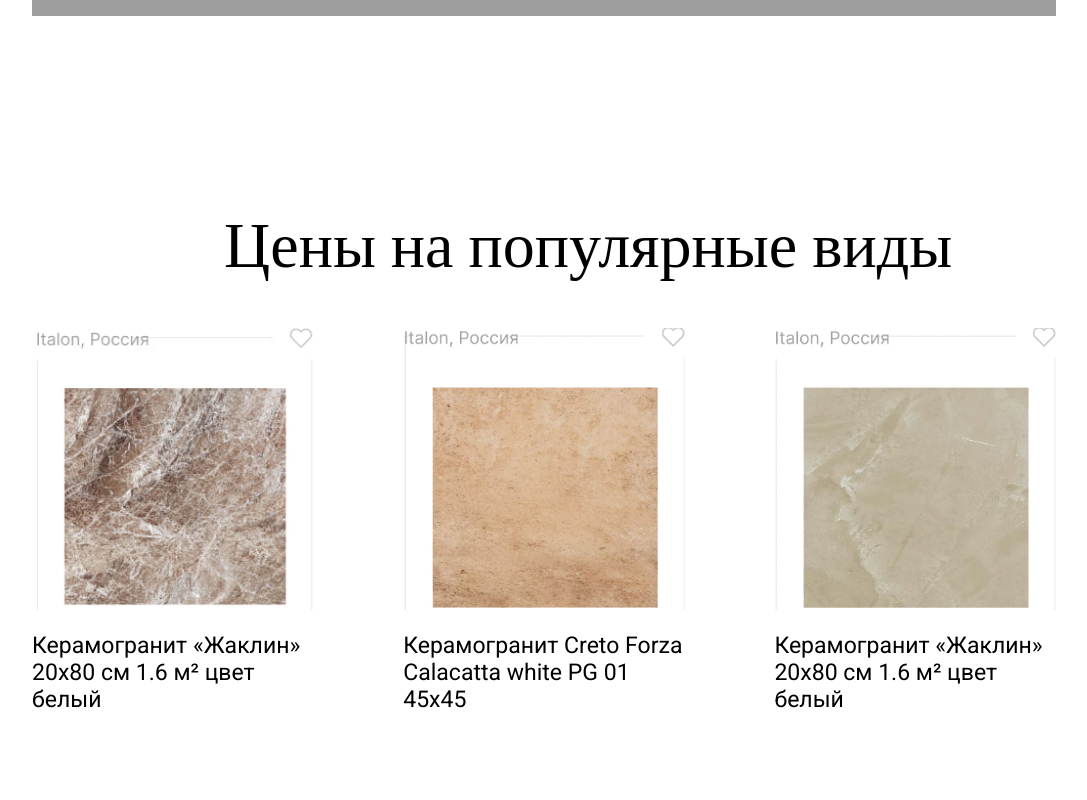
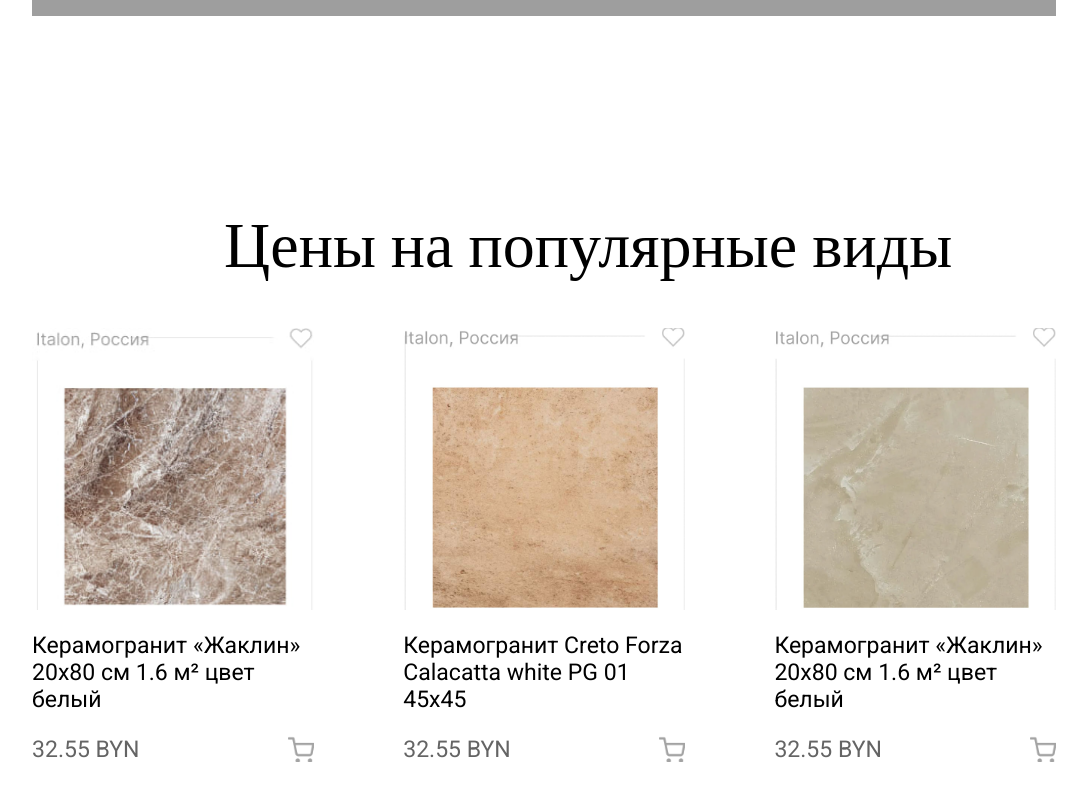
Before and after one commit to NewUserrrrrrrrrr/BSTU-plitka, a plain HTML site: page index.html in a window 1280 px wide. Shown: the part 2304-3104 px from the top of the page, without its empty margins (104-1191 px from the left). Drawn offline with nearby package versions, Linux system fonts and the light colour scheme; grey boxes are pictures that could not be loaded.

```diff
--- a/index.html
+++ b/index.html
@@ -91,6 +91,12 @@
                 <span class="desc_coll2Img_1">Керамогранит «Жаклин» 20x80 см 1.6 м² цвет белый</span>
                 <span class="desc_coll2Img_2">Керамогранит Creto Forza Calacatta white PG 01 45х45</span>
                 <span class="desc_coll2Img_3">Керамогранит «Жаклин» 20x80 см 1.6 м² цвет белый</span>
+                <span class="price_coll2Img_1">32.55 BYN</span>
+                <span class="price_coll2Img_2">32.55 BYN</span>
+                <span class="price_coll2Img_3">32.55 BYN</span>
+                <div class="cart_1"></div>
+                <div class="cart_2"></div>
+                <div class="cart_3"></div>
             </div>
         </div>
     </div>
--- a/style.css
+++ b/style.css
@@ -723,3 +723,86 @@
     text-align: left;
     left: 58vw;
   }
+
+  .price_coll2Img_1 {
+    width: 11vw;
+    color: rgba(100,100,100,1);
+    position: absolute;
+    top: 51vh;
+    left: 0;
+    font-family: Roboto;
+    font-weight: Light;
+    font-size: 1.8vw;
+    opacity: 1;
+    text-align: left;
+  }
+
+  .price_coll2Img_2 {
+    width: 11vw;
+    color: rgba(100,100,100,1);
+    position: absolute;
+    top: 51vh;
+    left: 0;
+    font-family: Roboto;
+    font-weight: Light;
+    font-size: 1.8vw;
+    opacity: 1;
+    text-align: left;
+    left: 29vw;
+  }
+
+  .price_coll2Img_3 {
+    width: 11vw;
+    color: rgba(100,100,100,1);
+    position: absolute;
+    top: 51vh;
+    left: 0;
+    font-family: Roboto;
+    font-weight: Light;
+    font-size: 1.8vw;
+    opacity: 1;
+    text-align: left;
+    left: 58vw;
+  }
+
+  .cart_1 {
+    width: 2vw;
+    height: 2vw;
+    background: url("./assets/jpg/shopping-cart.jpg");
+    background-repeat: no-repeat;
+    background-position: center center;
+    background-size: cover;
+    opacity: 1;
+    position: absolute;
+    left: 20vw;
+    top: 51vh;
+    overflow: hidden;
+  }
+
+  .cart_2 {
+    width: 2vw;
+    height: 2vw;
+    background: url("./assets/jpg/shopping-cart.jpg");
+    background-repeat: no-repeat;
+    background-position: center center;
+    background-size: cover;
+    opacity: 1;
+    position: absolute;
+    left: 49vw;
+    top: 51vh;
+    overflow: hidden;
+  }
+
+  .cart_3 {
+    width: 2vw;
+    height: 2vw;
+    background: url("./assets/jpg/shopping-cart.jpg");
+    background-repeat: no-repeat;
+    background-position: center center;
+    background-size: cover;
+    opacity: 1;
+    position: absolute;
+    left: 78vw;
+    top: 51vh;
+    overflow: hidden;
+  }
```
